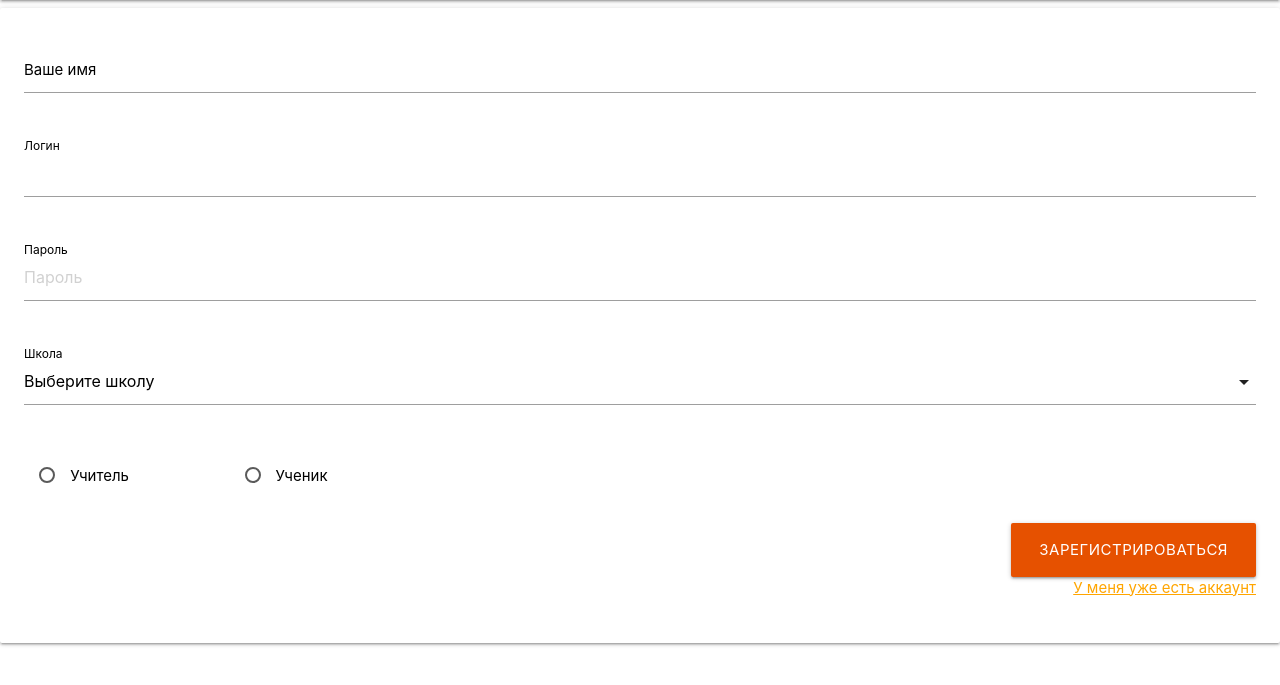
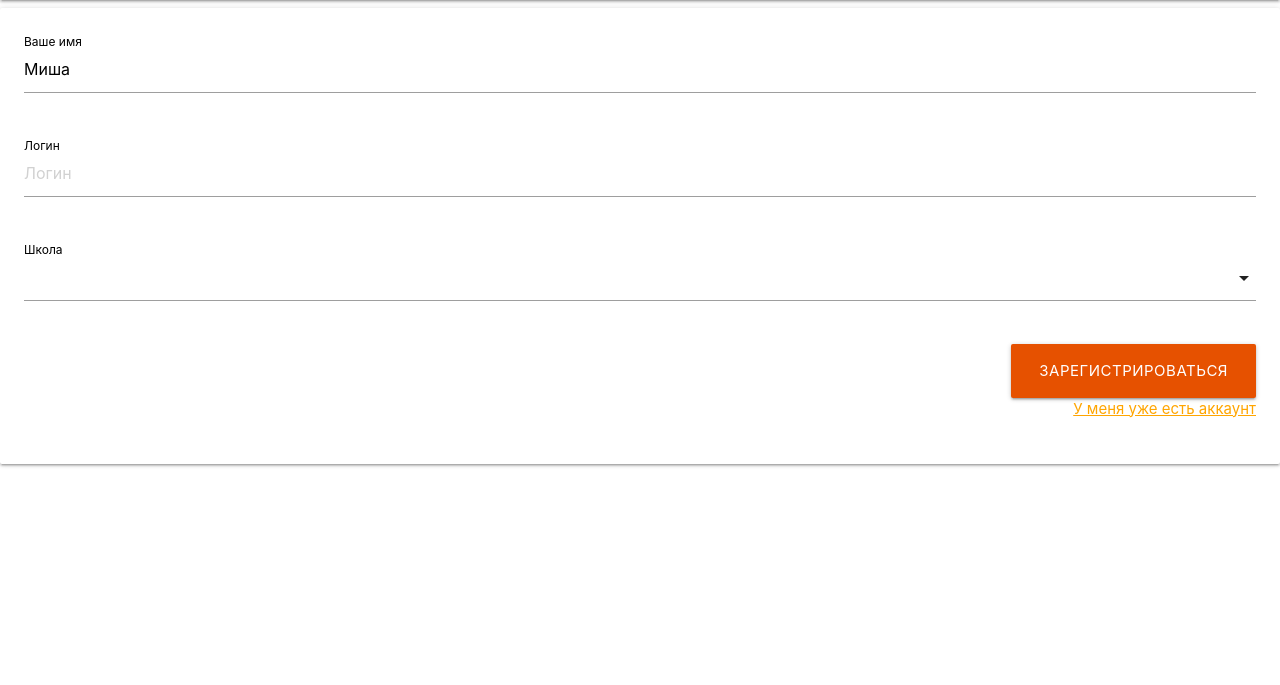
Before and after one commit to TyFoonCS/hackSharp, a Flask app: template templates/lk.html in a window 1280 px wide. Shown: the part 64-749 px from the top of the page. Run offline with Flask 2, Linux system fonts and the light colour scheme; the template is opened without the code that fills it, so the values that code supplies are empty.

Commit message:
доделал личный кабинет

```diff
--- a/templates/lk.html
+++ b/templates/lk.html
@@ -26,42 +26,24 @@
         <form method="POST" class="card-panel" id="suggest-form">
             <div class="row">
                 <div class="input-field col s12">
-                    <input id="name" type="text" name="person_name" class="validate" value="">
+                    <input id="name" type="text" name="person_name" class="validate" value="Миша">
                     <label for="person_name" class="active">Ваше имя</label>
                 </div>
             </div>
             <div class="row">
                 <div class="input-field col s12">
-                    <input placeholder="Логин" id="disabled" type="text" name="person_login" class="validate" value=" {{ nick_reg }} ">
+                    <input placeholder="Логин" id="disabled" type="text" name="person_login" class="validate" value="{{ nick_reg }}">
                     <label for="person_login" class="active">Логин</label>
                 </div>
             </div>
             <div class="row">
                 <div class="input-field col s12">
-                    <input placeholder="Пароль" id="name" type="password" name="person_pass" class="validate" value="">
-                    <label for="person_pass" class="active">Пароль</label>
-                </div>
-            </div>
-            <div class="row">
-                <div class="input-field col s12">
                     <select name="school">
-                        <option value="не указана" disabled selected>Выберите школу</option>
+                        <option value="{{ school }}" disabled selected></option>
                         <option value="МБОУ ИТ-лицей №24">МБОУ ИТ-лицей №24</option>
                         <option value="ГБОУ УР ЭМЛи № 29">ГБОУ УР ЭМЛи № 29</option>
                     </select>
                     <label>Школа</label>
-                </div>
-            </div>
-            <div class="row">
-                <div class="input-field col s12">
-                    <div class="col s12 m2"><label>
-                        <input name="teacher" type="radio"/>
-                        <span>Учитель</span>
-                    </label></div>
-                    <div class="col s12 m2"><label>
-                        <input name="student" type="radio"/>
-                        <span>Ученик</span>
-                    </label></div>
                 </div>
             </div>
             <div class="row">
--- a/templates/login.html
+++ b/templates/login.html
@@ -12,6 +12,7 @@
                 document.addEventListener('DOMContentLoaded', function() {
                     var elems = document.querySelectorAll('select');
                     var instances = M.FormSelect.init(elems);
+                    if ('{{ message }}' != '') M.toast({html: '{{ message }}'})
                 });
             </script>
         </head>
@@ -40,9 +41,6 @@
                         </div>
                     </div>
                     <div class="row">
-                        <div class="col s12">
-                            <blockquote>{{ message }}</blockquote>
-                        </div>
                         <div class="col s12 right-align">
                             <input type="hidden" id="nonce" name="nonce" value="ee18107dff"><input type="hidden" name="_wp_http_referer" value="/suggest/">
                             <button class="btn-large orange darken-4" type="submit" name="action" value="suggests">Войти</button>
```
